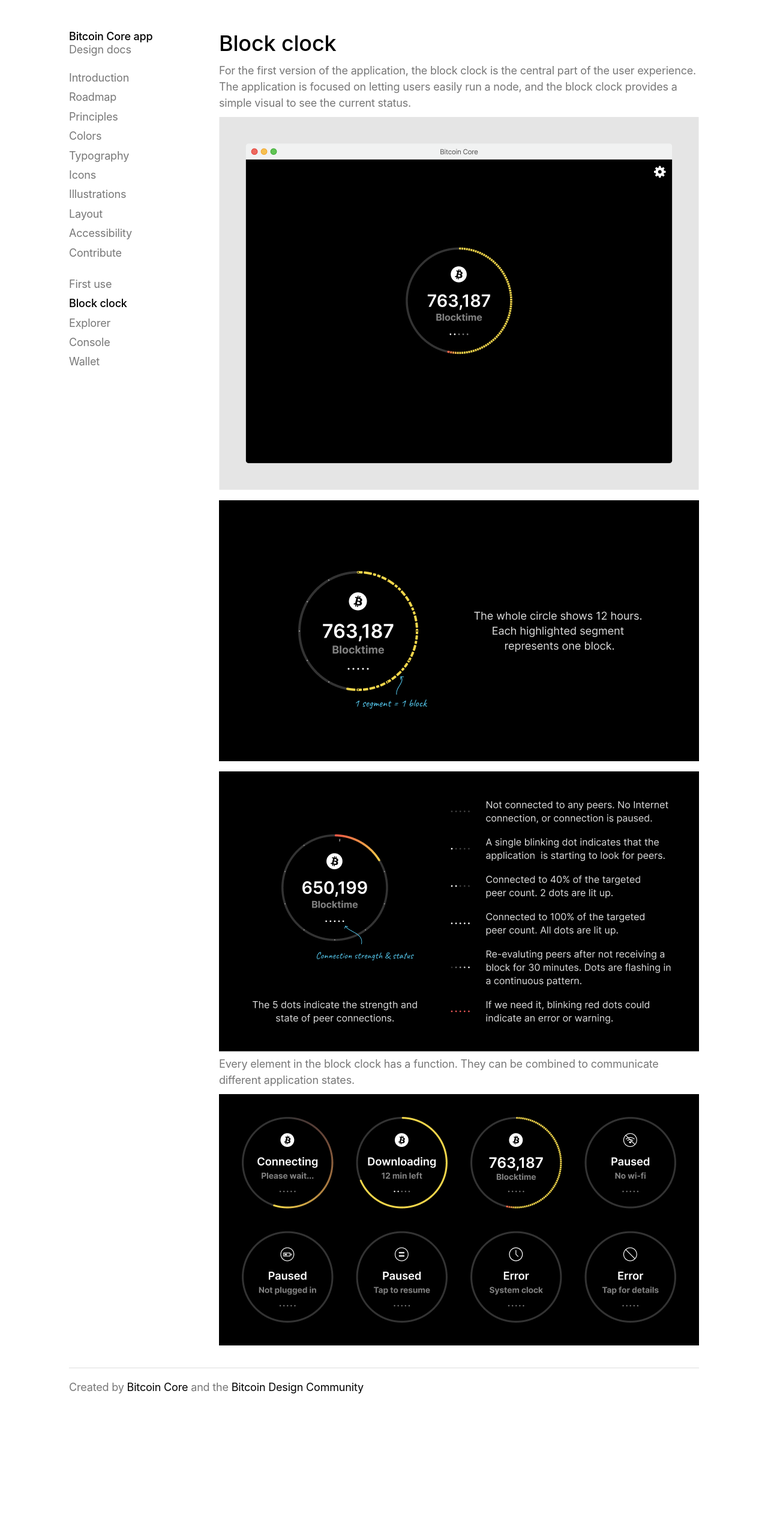
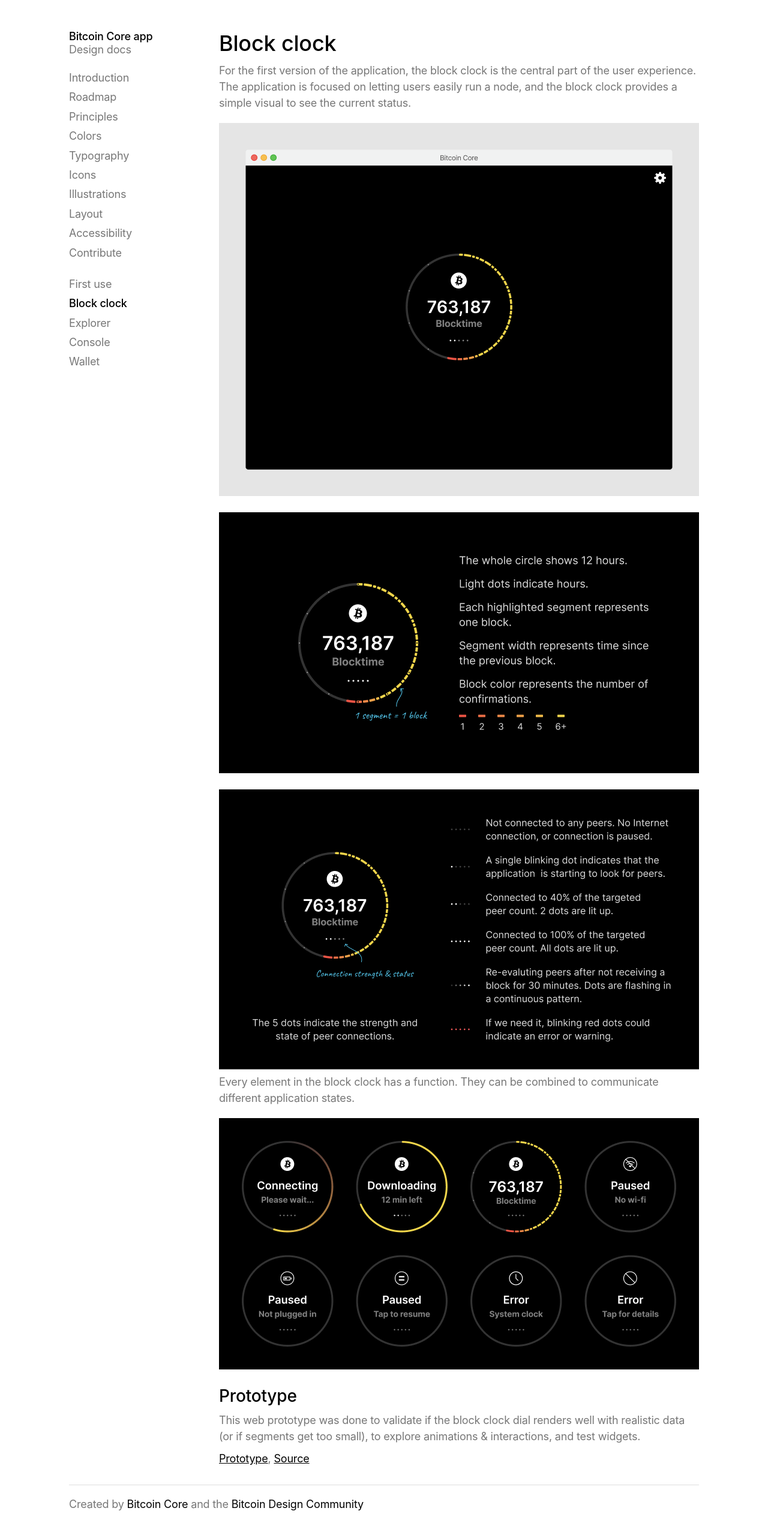
Before and after one commit to BitcoinDesign/Bitcoin-Core-App, a Jekyll site: the page built from pages/block-clock.md, in a window 1280 px wide. Shown: the whole page at 60% size. Built offline with Jekyll 4.4.1, drawn with Linux system fonts in a browser that asks for light colours; before the commit the page ends 2344 px from its top, so only the background shows below that.

Commit message:
Updated block clock images and some copy tweaks

```diff
--- a/_sass/article.scss
+++ b/_sass/article.scss
@@ -7,6 +7,10 @@
 
         & + p {
             margin-top: 10px;
+        }
+
+        &:not(:first-child) {
+            margin-top: 20px;
         }
     }
 
@@ -116,7 +120,7 @@
     }
 
     figure {
-        margin: 10px 0 0 0;
+        margin: 20px 0 0 0;
         width: 100%;
 
         picture {
--- a/pages/block-clock.md
+++ b/pages/block-clock.md
@@ -46,3 +46,9 @@
 	width = 800
 	height = 419
 %}
+
+## Prototype
+
+This web prototype was done to validate if the block clock dial renders well with realistic data (or if segments get too small), to explore animations & interactions, and test widgets.
+
+[Prototype](https://stupefied-jones-dd209f.netlify.app), [Source](https://github.com/GBKS/bitcoin-core-tng-ui-tests)
```
Also changed, not shown: pages/accessibility.md (+5 -3 lines), pages/contribute.md (+5 -3 lines), pages/principles.md (+2 -2 lines), assets/images/block-clock-big.png, assets/images/block-clock-connection-states-big.png, assets/images/block-clock-connection-states.png, assets/images/block-clock-connection-states@2x.png, assets/images/block-clock-dial-details-big.png, assets/images/block-clock-dial-details.png, assets/images/block-clock-dial-details@2x.png, assets/images/block-clock-states-big.png, assets/images/block-clock-states.png, assets/images/block-clock-states@2x.png, assets/images/block-clock.png, 1 more files.
